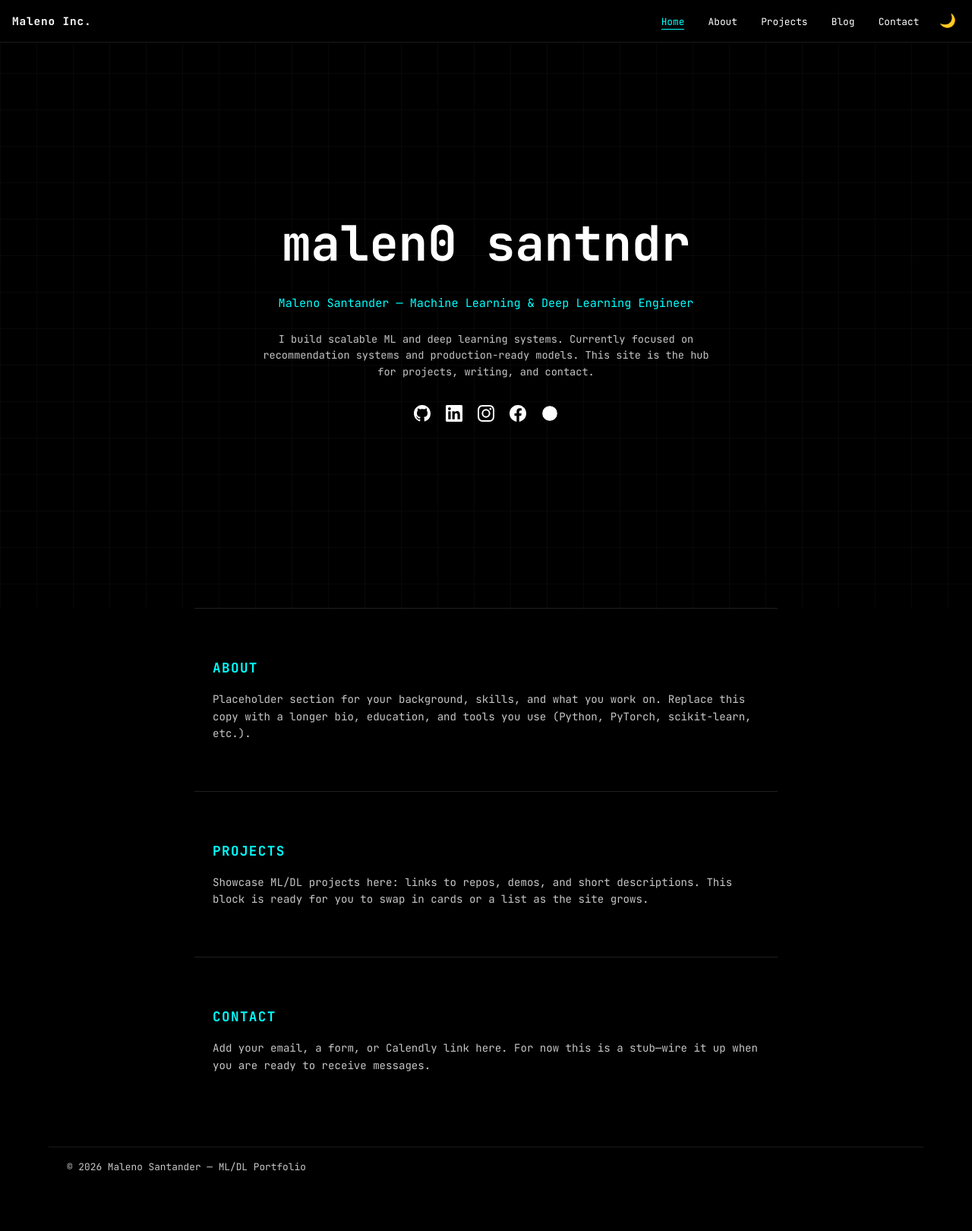
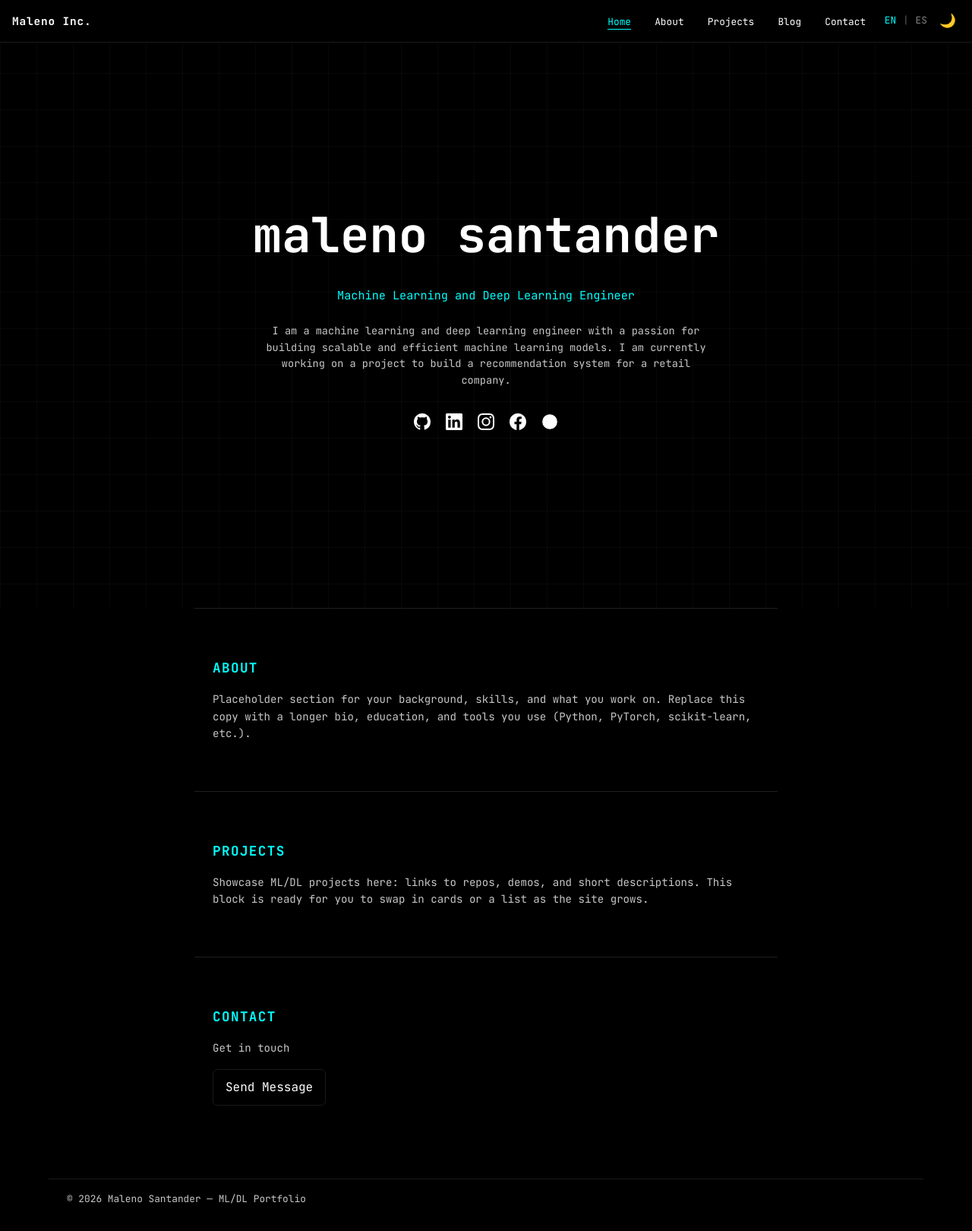
Before and after one commit to Malen0/MaLeno, a FastAPI app: page / in a window 1280 px wide. Shown: the whole page at 76% size. Before the commit the page ends 1542 px from the top, so only its background shows below. Run offline with FastAPI, Linux system fonts and the light colour scheme.

Commit message:
added eng - esp toogle

```diff
--- a/app/main.py
+++ b/app/main.py
@@ -5,6 +5,7 @@ from pathlib import Path
 from fastapi import FastAPI
 from fastapi.responses import HTMLResponse
 from fastapi.staticfiles import StaticFiles
+from starlette.types import Scope
 
 app = FastAPI(
     title="ML/DL",
@@ -16,8 +17,18 @@ APP_DIR = Path(__file__).resolve().parent
 TEMPLATES_DIR = APP_DIR / "templates"
 STATIC_DIR = APP_DIR / "static"
 
-# CSS, JS, and future assets
-app.mount("/static", StaticFiles(directory=str(STATIC_DIR)), name="static")
+class NoCacheStaticFiles(StaticFiles):
+    async def get_response(self, path: str, scope: Scope):  # type: ignore[override]
+        response = await super().get_response(path, scope)
+        # Dev-friendly: ensure updated JS/CSS is always fetched.
+        response.headers["Cache-Control"] = "no-store, no-cache, must-revalidate, max-age=0"
+        response.headers["Pragma"] = "no-cache"
+        response.headers["Expires"] = "0"
+        return response
+
+
+# CSS, JS, and future assets (no-cache for development)
+app.mount("/static", NoCacheStaticFiles(directory=str(STATIC_DIR)), name="static")
 
 
 @app.get("/", response_class=HTMLResponse)
--- a/app/static/css/styles.css
+++ b/app/static/css/styles.css
@@ -70,6 +70,37 @@ body::before {
 .site-logo:hover { color: var(--accent); }
 
 .header-right { display: flex; align-items: center; gap: .5rem; }
+.lang-toggle {
+  display: inline-flex;
+  align-items: center;
+  gap: 0.35rem;
+  font-size: 0.8rem;
+  user-select: none;
+}
+.lang-toggle button {
+  border: none;
+  background: transparent;
+  color: var(--muted);
+  cursor: pointer;
+  font: inherit;
+  padding: 0.25rem 0.2rem;
+  transition: opacity 0.3s ease, color 0.3s ease;
+}
+.lang-toggle .divider {
+  color: color-mix(in srgb, var(--text) 50%, transparent);
+  opacity: 0.7;
+}
+.lang-toggle button.is-active {
+  color: var(--accent);
+  opacity: 1;
+}
+.lang-toggle button:not(.is-active) {
+  opacity: 0.65;
+}
+.lang-toggle button:hover,
+.lang-toggle button:focus-visible {
+  opacity: 1;
+}
 .nav-menu { display: flex; align-items: center; gap: .25rem; list-style: none; }
 .nav-menu a { color: var(--text); text-decoration: none; font-size: .8rem; padding: .5rem .85rem; position: relative; }
 .nav-menu a::after {
@@ -137,6 +168,27 @@ html[data-theme="light"] .social-bar a:hover, html[data-theme="light"] .social-b
 .article-card .read-more { font-size: .8rem; font-weight: 600; color: var(--accent); text-decoration: none; }
 .article-card .read-more:hover, .article-card .read-more:focus-visible { color: var(--accent-green); letter-spacing: .04em; }
 
+.btn {
+  display: inline-flex;
+  align-items: center;
+  justify-content: center;
+  margin-top: 1rem;
+  padding: 0.65rem 1rem;
+  border-radius: 6px;
+  border: 1px solid var(--card-border);
+  background: transparent;
+  color: var(--text);
+  font: inherit;
+  text-decoration: none;
+  cursor: pointer;
+  transition: background-color 0.3s ease, color 0.3s ease, border-color 0.3s ease;
+}
+.btn:hover,
+.btn:focus-visible {
+  border-color: color-mix(in srgb, var(--accent) 55%, var(--card-border));
+  box-shadow: 0 0 18px color-mix(in srgb, var(--accent) 16%, transparent);
+}
+
 footer {
   max-width: 72rem;
   margin: 2rem auto 1rem;
--- a/app/static/js/nav.js
+++ b/app/static/js/nav.js
@@ -5,12 +5,68 @@
   "use strict";
 
   var STORAGE_KEY = "portfolio-theme";
+  var LANG_KEY = "lang";
   var root = document.documentElement;
   var navToggle = document.querySelector(".nav-toggle");
   var navMenu = document.querySelector(".nav-menu");
   var navLinks = document.querySelectorAll(".nav-menu a[data-nav]");
   var themeToggle = document.querySelector(".theme-toggle");
   var themeIcon = document.querySelector(".theme-icon");
+  var langEn = document.querySelector('[data-lang="en"]');
+  var langEs = document.querySelector('[data-lang="es"]');
+
+  var translations = {
+    en: {
+      nav_home: "Home",
+      nav_about: "About",
+      nav_projects: "Projects",
+      nav_blog: "Blog",
+      nav_contact: "Contact",
+      hero_name: "Maleno Santander",
+      hero_title: "Machine Learning and Deep Learning Engineer",
+      hero_bio:
+        "I am a machine learning and deep learning engineer with a passion for building scalable and efficient machine learning models. I am currently working on a project to build a recommendation system for a retail company.",
+      blog_title: "Blog",
+      blog_subtitle: "Articles about AI, ML and Web Development",
+      read_more: "Read more →",
+      cat_ai: "AI",
+      cat_ml: "Machine Learning",
+      cat_dl: "Deep Learning",
+      cat_web: "Web Development",
+      post_1_title: "The Future of Large Language Models in 2026",
+      post_2_title: "Building Recommendation Systems with Python",
+      post_3_title: "Getting Started with UV: The Fastest Python Package Manager",
+      post_4_title: "Deep Learning vs Traditional ML: When to Use Each",
+      contact_title: "Contact",
+      contact_subtitle: "Get in touch",
+      contact_button: "Send Message",
+    },
+    es: {
+      nav_home: "Inicio",
+      nav_about: "Sobre mí",
+      nav_projects: "Proyectos",
+      nav_blog: "Blog",
+      nav_contact: "Contacto",
+      hero_name: "Maleno Santander",
+      hero_title: "Ingeniero de Machine Learning y Deep Learning",
+      hero_bio:
+        "Soy un ingeniero de machine learning y deep learning con pasión por construir modelos de aprendizaje automático escalables y eficientes. Actualmente trabajo en un proyecto para construir un sistema de recomendación para una empresa de retail.",
+      blog_title: "Blog",
+      blog_subtitle: "Artículos sobre IA, ML y Desarrollo Web",
+      read_more: "Leer más →",
+      cat_ai: "IA",
+      cat_ml: "Machine Learning",
+      cat_dl: "Deep Learning",
+      cat_web: "Desarrollo Web",
+      post_1_title: "El Futuro de los Modelos de Lenguaje en 2026",
+      post_2_title: "Construyendo Sistemas de Recomendación con Python",
+      post_3_title: "Comenzando con UV: El Gestor de Paquetes más Rápido",
+      post_4_title: "Deep Learning vs ML Tradicional: Cuándo Usar Cada Uno",
+      contact_title: "Contacto",
+      contact_subtitle: "Ponte en contacto",
+      contact_button: "Enviar Mensaje",
+    },
+  };
 
   function applyTheme(theme) {
     var mode = theme === "light" ? "light" : "dark";
@@ -29,6 +85,44 @@
 
   initTheme();
 
+  function switchLanguage(lang, persist) {
+    var next = lang === "es" ? "es" : "en";
+    if (persist) localStorage.setItem(LANG_KEY, next);
+    root.setAttribute("lang", next);
+
+    if (langEn && langEs) {
+      langEn.classList.toggle("is-active", next === "en");
+      langEs.classList.toggle("is-active", next === "es");
+      langEn.setAttribute("aria-pressed", next === "en" ? "true" : "false");
+      langEs.setAttribute("aria-pressed", next === "es" ? "true" : "false");
+    }
+
+    var dict = translations[next];
+    document.querySelectorAll("[data-i18n]").forEach(function (el) {
+      var key = el.getAttribute("data-i18n");
+      if (!key || !dict[key]) return;
+      el.textContent = dict[key];
+    });
+  }
+
+  function initLanguage() {
+    var saved = localStorage.getItem(LANG_KEY) || "en";
+    switchLanguage(saved, false);
+  }
+
+  initLanguage();
+
+  if (langEn) {
+    langEn.addEventListener("click", function () {
+      switchLanguage("en", true);
+    });
+  }
+  if (langEs) {
+    langEs.addEventListener("click", function () {
+      switchLanguage("es", true);
+    });
+  }
+
   if (themeToggle) {
     themeToggle.addEventListener("click", function () {
       var current = root.getAttribute("data-theme") === "light" ? "light" : "dark";
@@ -37,6 +131,11 @@
       applyTheme(next);
     });
   }
+
+  window.addEventListener("storage", function (e) {
+    if (e.key === STORAGE_KEY && e.newValue) applyTheme(e.newValue);
+    if (e.key === LANG_KEY && e.newValue) switchLanguage(e.newValue, false);
+  });
 
   if (navToggle && navMenu) {
     navToggle.addEventListener("click", function () {
--- a/app/templates/index.html
+++ b/app/templates/index.html
@@ -8,6 +8,12 @@
     (function () {
       var theme = localStorage.getItem("portfolio-theme") || "dark";
       document.documentElement.setAttribute("data-theme", theme);
+    })();
+  </script>
+  <script>
+    (function () {
+      var lang = localStorage.getItem("lang") || "en";
+      document.documentElement.setAttribute("lang", lang);
     })();
   </script>
   <!-- JetBrains Mono (Google Fonts) -->
@@ -36,13 +42,18 @@
       </button>
       <nav id="primary-nav" aria-label="Primary">
         <ul class="nav-menu">
-          <li><a href="/" data-nav="home">Home</a></li>
-          <li><a href="/#about">About</a></li>
-          <li><a href="/#projects">Projects</a></li>
-          <li><a href="/blog" data-nav="blog">Blog</a></li>
-          <li><a href="/#contact">Contact</a></li>
+          <li><a href="/" data-nav="home" data-i18n="nav_home">Home</a></li>
+          <li><a href="/#about" data-i18n="nav_about">About</a></li>
+          <li><a href="/#projects" data-i18n="nav_projects">Projects</a></li>
+          <li><a href="/blog" data-nav="blog" data-i18n="nav_blog">Blog</a></li>
+          <li><a href="/#contact" data-i18n="nav_contact">Contact</a></li>
         </ul>
       </nav>
+      <div class="lang-toggle" aria-label="Language toggle">
+        <button type="button" data-lang="en" class="is-active" aria-pressed="true">EN</button>
+        <span class="divider">|</span>
+        <button type="button" data-lang="es" aria-pressed="false">ES</button>
+      </div>
       <button type="button" class="theme-toggle" aria-label="Switch color mode" aria-pressed="false">
         <span class="theme-icon">🌙</span>
       </button>
@@ -52,11 +63,11 @@
   <main id="main">
     <!-- Hero: headline, bio, social bar -->
     <section id="home" class="hero" aria-labelledby="hero-heading">
-      <h1 id="hero-heading">Malen0 Santndr</h1>
-      <p class="hero-tagline">Maleno Santander — Machine Learning &amp; Deep Learning Engineer</p>
-      <p class="hero-bio">
-        I build scalable ML and deep learning systems. Currently focused on recommendation systems
-        and production-ready models. This site is the hub for projects, writing, and contact.
+      <h1 id="hero-heading" data-i18n="hero_name">Maleno Santander</h1>
+      <p class="hero-tagline" data-i18n="hero_title">Machine Learning and Deep Learning Engineer</p>
+      <p class="hero-bio" data-i18n="hero_bio">
+        I am a machine learning and deep learning engineer with a passion for building scalable and efficient machine learning models.
+        I am currently working on a project to build a recommendation system for a retail company.
       </p>
 
       <!-- Social links: simple SVG icons, white, glow on hover -->
@@ -96,7 +107,7 @@
     </section>
 
     <section id="about" class="section" aria-labelledby="about-heading">
-      <h2 id="about-heading">About</h2>
+      <h2 id="about-heading" data-i18n="nav_about">About</h2>
       <p>
         Placeholder section for your background, skills, and what you work on. Replace this copy
         with a longer bio, education, and tools you use (Python, PyTorch, scikit-learn, etc.).
@@ -104,7 +115,7 @@
     </section>
 
     <section id="projects" class="section" aria-labelledby="projects-heading">
-      <h2 id="projects-heading">Projects</h2>
+      <h2 id="projects-heading" data-i18n="nav_projects">Projects</h2>
       <p>
         Showcase ML/DL projects here: links to repos, demos, and short descriptions. This block
         is ready for you to swap in cards or a list as the site grows.
@@ -112,11 +123,9 @@
     </section>
 
     <section id="contact" class="section" aria-labelledby="contact-heading">
-      <h2 id="contact-heading">Contact</h2>
-      <p>
-        Add your email, a form, or Calendly link here. For now this is a stub—wire it up when you
-        are ready to receive messages.
-      </p>
+      <h2 id="contact-heading" data-i18n="contact_title">Contact</h2>
+      <p data-i18n="contact_subtitle">Get in touch</p>
+      <button type="button" class="btn" data-i18n="contact_button">Send Message</button>
     </section>
   </main>
   <footer>
```
Also changed, not shown: app/templates/blog.html (+30 -19 lines).
